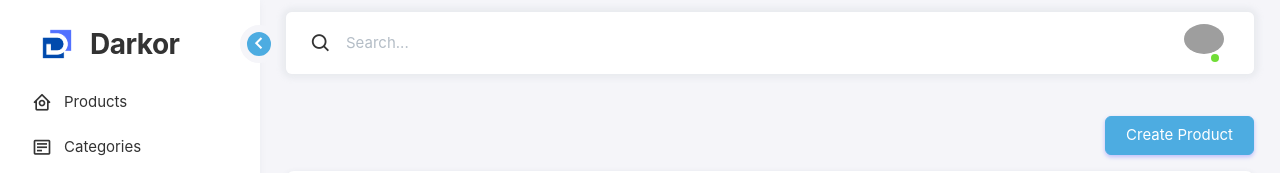
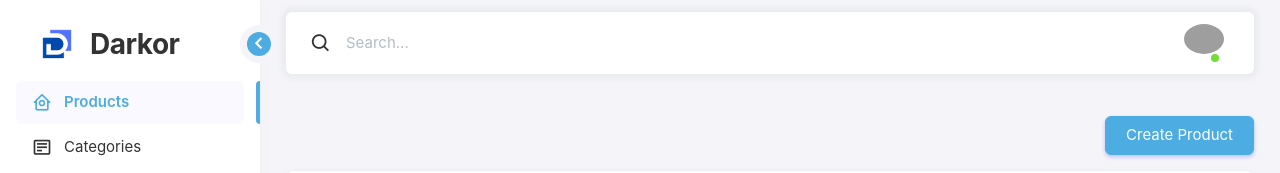
Before and after one commit to abbossth/darkor-react-admin, a React (Create React App) app: page / in a window 1280 px wide. Shown: the top 173 px of the page. Built offline with nearby package versions, Linux system fonts and the light colour scheme; grey boxes are pictures that could not be loaded.

Commit message:
Menu Active Item fixed

```diff
--- a/src/components/AsideMenu.js
+++ b/src/components/AsideMenu.js
@@ -1,7 +1,8 @@
-import { Link } from "react-router-dom";
+import { Link, useLocation } from "react-router-dom";
 import Logo from "../assets/images/logo-darkor-removebg.png";
 
 const AsideMenu = () => {
+  const location = useLocation();
   return (
     <aside
       id="layout-menu"
@@ -25,14 +26,18 @@ const AsideMenu = () => {
       </div>
       <div class="menu-inner-shadow"></div>
       <ul class="menu-inner py-1">
-        <li class="menu-item">
+        <li class={`menu-item ${location.pathname === "/" ? "active" : ""}`}>
           {/* active*/}
           <Link to={"/"} class="menu-link">
             <i class="menu-icon tf-icons bx bx-home-circle"></i>
             <div>Products</div>
           </Link>
         </li>
-        <li class="menu-item">
+        <li
+          class={`menu-item ${
+            location.pathname === "/categories" ? "active" : ""
+          }`}
+        >
           <Link to={"/categories"} class="menu-link">
             <i class="menu-icon tf-icons bx bx-detail"></i>
             <div>Categories</div>
```
